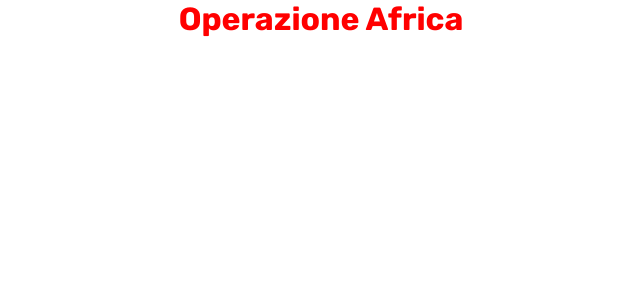
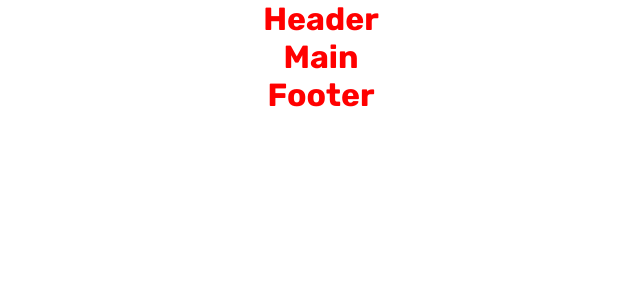
Before and after one commit to Valee8/operazione-africa, a Vue app: page / in a window 1280 px wide. Shown: the top 300 px of the page, without its empty margins (319-959 px from the left). Built offline with nearby package versions, Linux system fonts and the light colour scheme.

Commit message:
import AppHeader, AppMain and AppFooter in App.vue

```diff
--- a/src/App.vue
+++ b/src/App.vue
@@ -1,15 +1,22 @@
 <script>
-import HelloWorld from './components/HelloWorld.vue';
+import AppHeader from './components/AppHeader.vue';
+import AppMain from './components/AppMain.vue';
+import AppFooter from './components/AppFooter.vue';
+
 
 export default {
   components: {
-    HelloWorld
+    AppHeader,
+    AppMain,
+    AppFooter
   }
 }
 </script>
 
 <template>
-  <HelloWorld />
+  <AppHeader />
+  <AppMain />
+  <AppFooter />
 </template>
 
 <style lang="scss">
```
